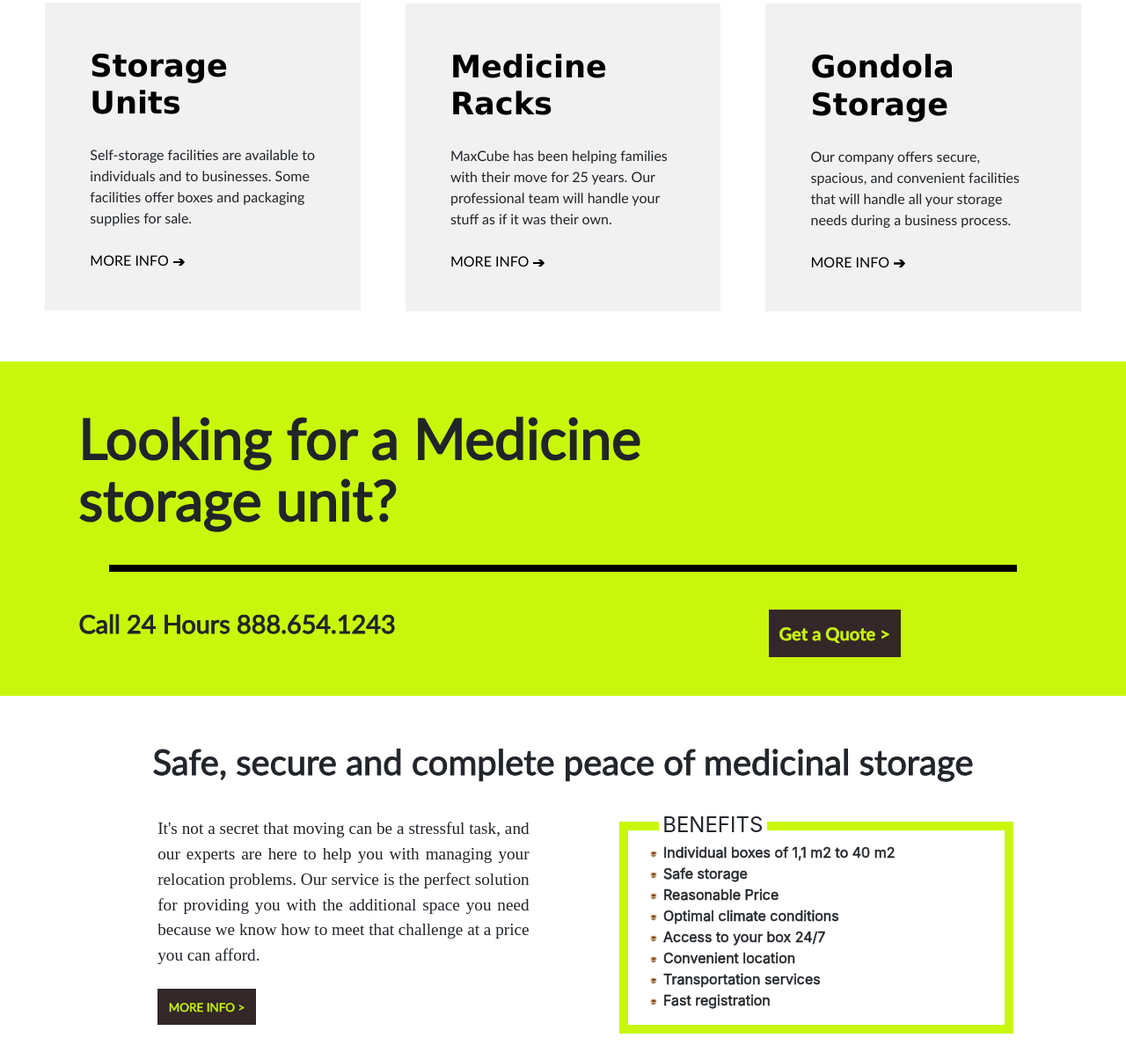
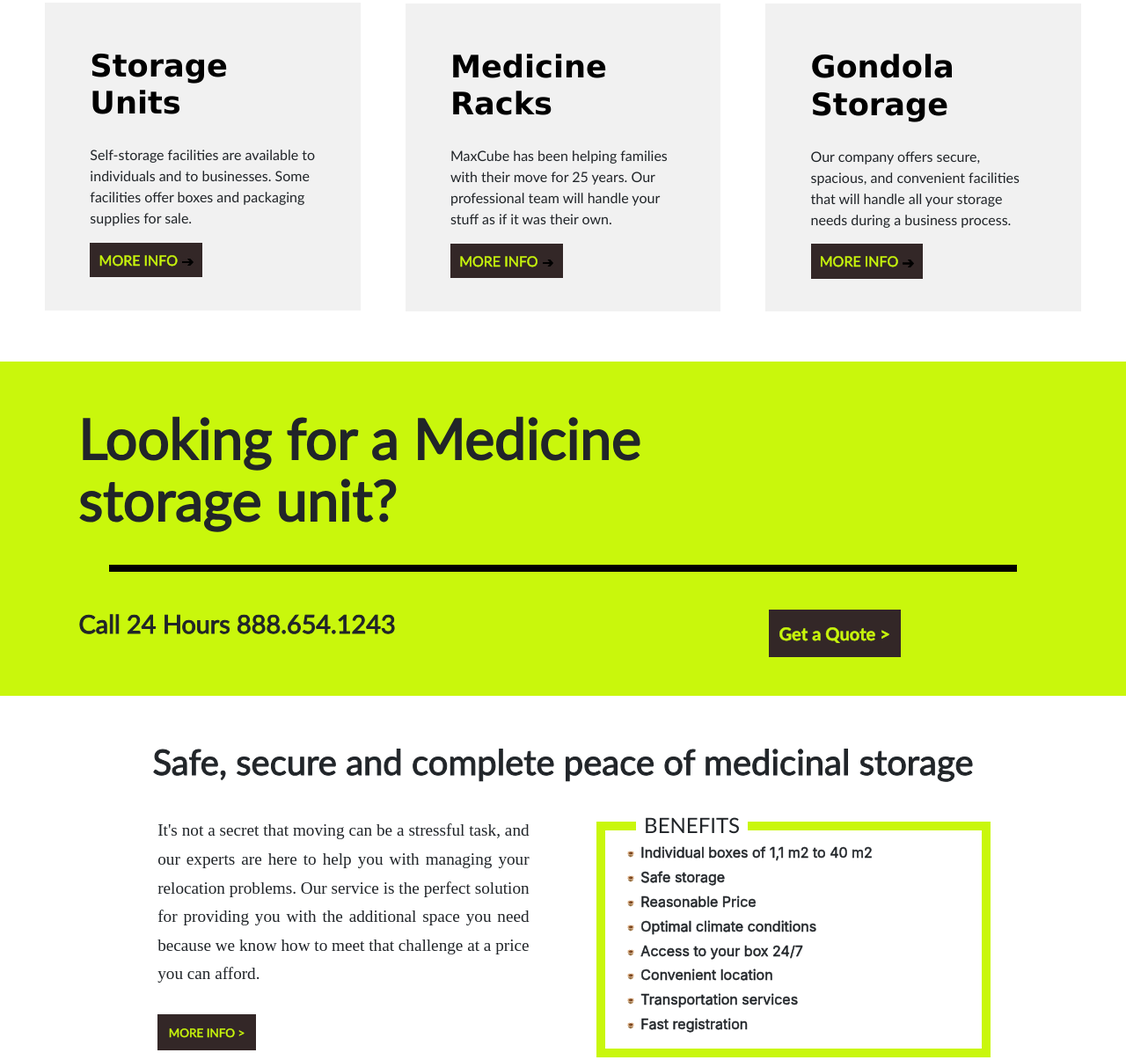
Before and after one commit to web-genix/project-1, a plain HTML site: page index.html in a window 1280 px wide. Shown: the part 1036-2241 px from the top of the page at 88% size. Drawn offline with nearby package versions, Linux system fonts and the light colour scheme.

Commit message:
Update index.css

```diff
--- a/index.css
+++ b/index.css
@@ -24,7 +24,7 @@ body {
     font-weight: bold;
     opacity: 1;
     font-size: 150%;
-    margin-right: 40%;
+    margin-right: 41%;
     margin-left: 2%;
     text-shadow: 2px 2px grey;
 }
@@ -283,19 +283,28 @@ label span {
 }
 
 .info {
-    margin-top: 30px;
-    color: #000;
+    color: #c9f70c;
+    margin-top: 32px;
     font-family: "Trebuchet MS", verdana;
+    position:relative;
+    text-decoration: none;
+    background: #332727;
+    -webkit-text-stroke-width: 0.5px;
+    padding: 4%;
+    border: 0;
+    text-align:right;
 }
 
 .arrow {
     margin-left: 5px;
     width: 5%;
+    color:white;
 }
 
 .info:hover {
-    color: #ffe827;
-    text-decoration: none;
+    color:#332727 ;
+    background:#c9f70c;
+     text-decoration: none;
     -webkit-transition: color 0.3s ease, background-color 0.3s ease, border-color 0.3s ease;
     -ms-transition: color 0.3s ease, background-color 0.3s ease, border-color 0.3s ease;
     transition: color 0.3s ease, background-color 0.3s ease, border-color 0.3s ease;
@@ -373,6 +382,7 @@ label span {
     margin-right: 3%;
     float: left;
     font-size: 120%;
+    line-height:170%;
 }
 
 #benefit .quote {
@@ -400,11 +410,14 @@ label span {
     display: inline-block;
     width: 40%;
     float: left;
-    margin-left: 10%;
+    margin-left: 8%;
     padding-right: 5%;
     position: relative;
     top: -30px;
     left: -5%;
+}
+#benefit li{
+    margin-bottom:1%;
 }
 
 #benefitinside {
@@ -412,12 +425,13 @@ label span {
 }
 
 #try {
+    font-family: "trebuchet MS", verdana;
     position: relative;
     left: 10%;
     top: 22px;
     font-size: 150%;
     background: #fff;
-    padding: 1%;
+    padding: 2%;
 }
 
 #benefitinside ul {
@@ -856,6 +870,7 @@ footer .copyright {
         text-align: center;
         background: url('images/choose1.png');
         background-repeat: no-repeat;
+        background-position: 0px 40px;
         background-size: 100%;
         margin-left: 0%;
         margin-top: 650px;
```
